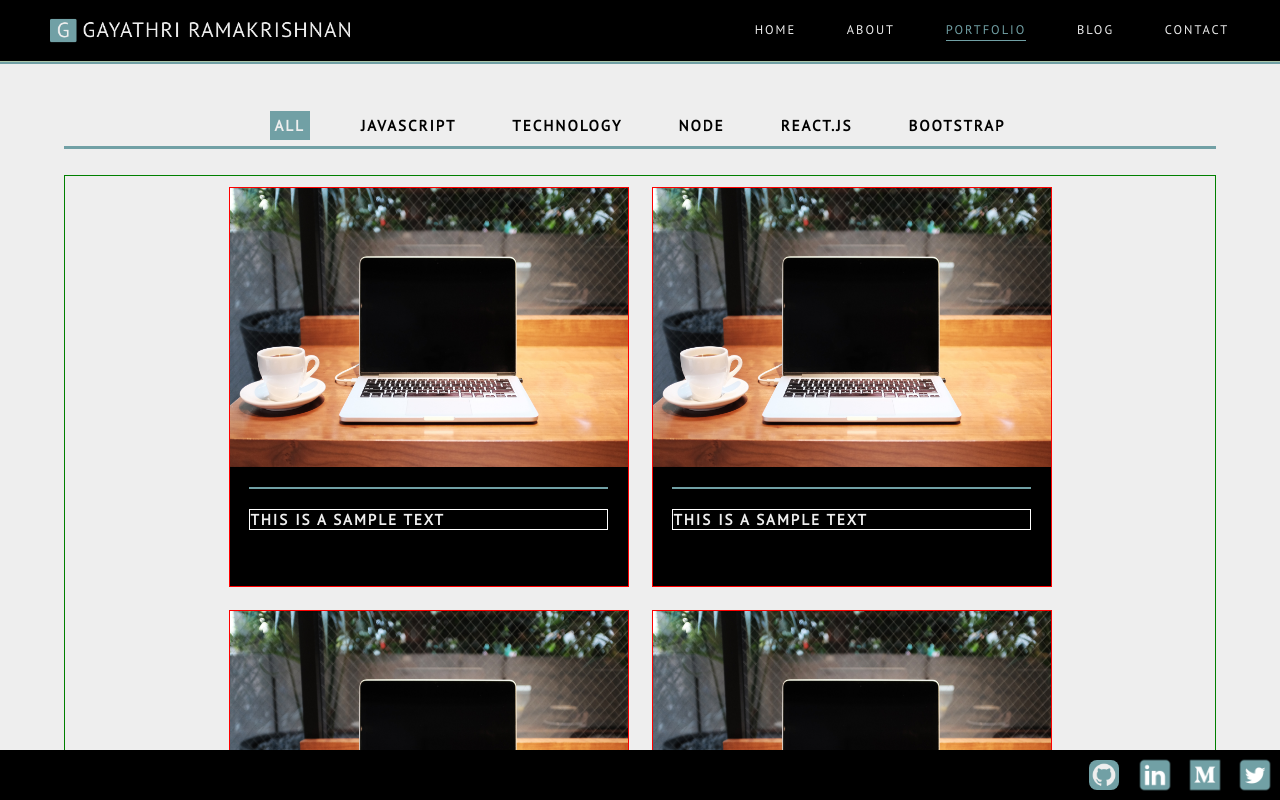
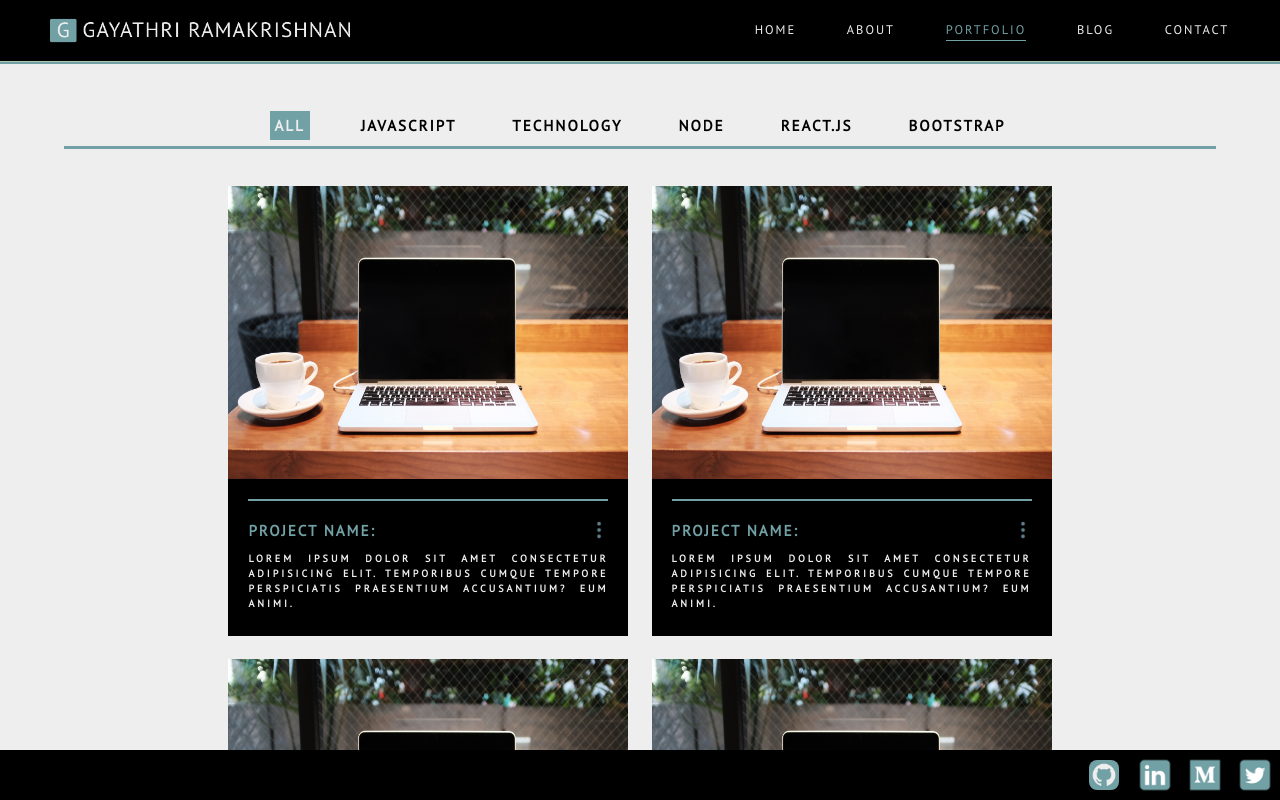
Before and after one commit to G3-Code/g3-portfolio, a React (Create React App) app in the folder client/: page /portfolio in a window 1280 px wide. Built offline with nearby package versions, Linux system fonts and the light colour scheme.

Commit message:
Refining the portfolio section

```diff
--- a/client/src/components/Portfolio/Card.js
+++ b/client/src/components/Portfolio/Card.js
@@ -1,11 +1,21 @@
 import React from "react";
+import ImgMenu from "../../assets/menu-more48.png";
 
 function Card(props) {
   return (
     <div className="card">
       <img src={props.card.img} alt="portfolio" />
       <div className="card-separator" />
-      <div className="card-txt">This is a sample text</div>
+      <div className="card-txt">
+        <div className="card-title">
+          <div>Project Name: </div>
+          <img className="card-img-more" src={ImgMenu} alt="More" />
+        </div>
+        <p>
+          Lorem ipsum dolor sit amet consectetur adipisicing elit. Temporibus
+          cumque tempore perspiciatis praesentium accusantium? Eum animi.
+        </p>
+      </div>
     </div>
   );
 }
--- a/client/src/style/portfolio.css
+++ b/client/src/style/portfolio.css
@@ -49,12 +49,13 @@
   flex-wrap: wrap;
   width: 100%;
   height: auto;
-  border: 1px solid green;
+  border: 0px solid green;
+  padding-bottom: 2%;
 }
 
 .card {
   width: 40rem;
-  height: 40rem;
+  height: 45rem;
   margin: 1% 1%;
   font-size: 1.5rem;
   text-transform: uppercase;
@@ -62,7 +63,7 @@
   font-weight: bolder;
   display: flex;
   flex-direction: column;
-  border: 1px solid red;
+  border: 0px solid red;
   background-color: black;
   color: #eeeeee;
 }
@@ -72,14 +73,34 @@
   margin: 5% 5%;
 }
 
+.card-title {
+  color: #71a0a5;
+  font-size: 1.5rem;
+  display: flex;
+  justify-content: space-between;
+  align-items: center;
+}
+
+.card-title .card-img-more {
+  width: 5%;
+  height: 5%;
+}
+
+.card-txt p {
+  font-size: 1rem;
+  margin-top: 3%;
+  letter-spacing: 3px;
+  line-height: 15px;
+  text-align: justify;
+}
 .card-txt {
-  border: 1px solid white;
+  border: 0px solid white;
   margin: 0% 5% 1% 5%;
 }
 
 .card img {
   width: 100%;
-  height: 70%;
+  height: 65%;
 }
 
 .active-tab {
```
Also changed, not shown: client/src/assets/menu-more48.png (added), client/src/assets/menu-more96.png (added).
